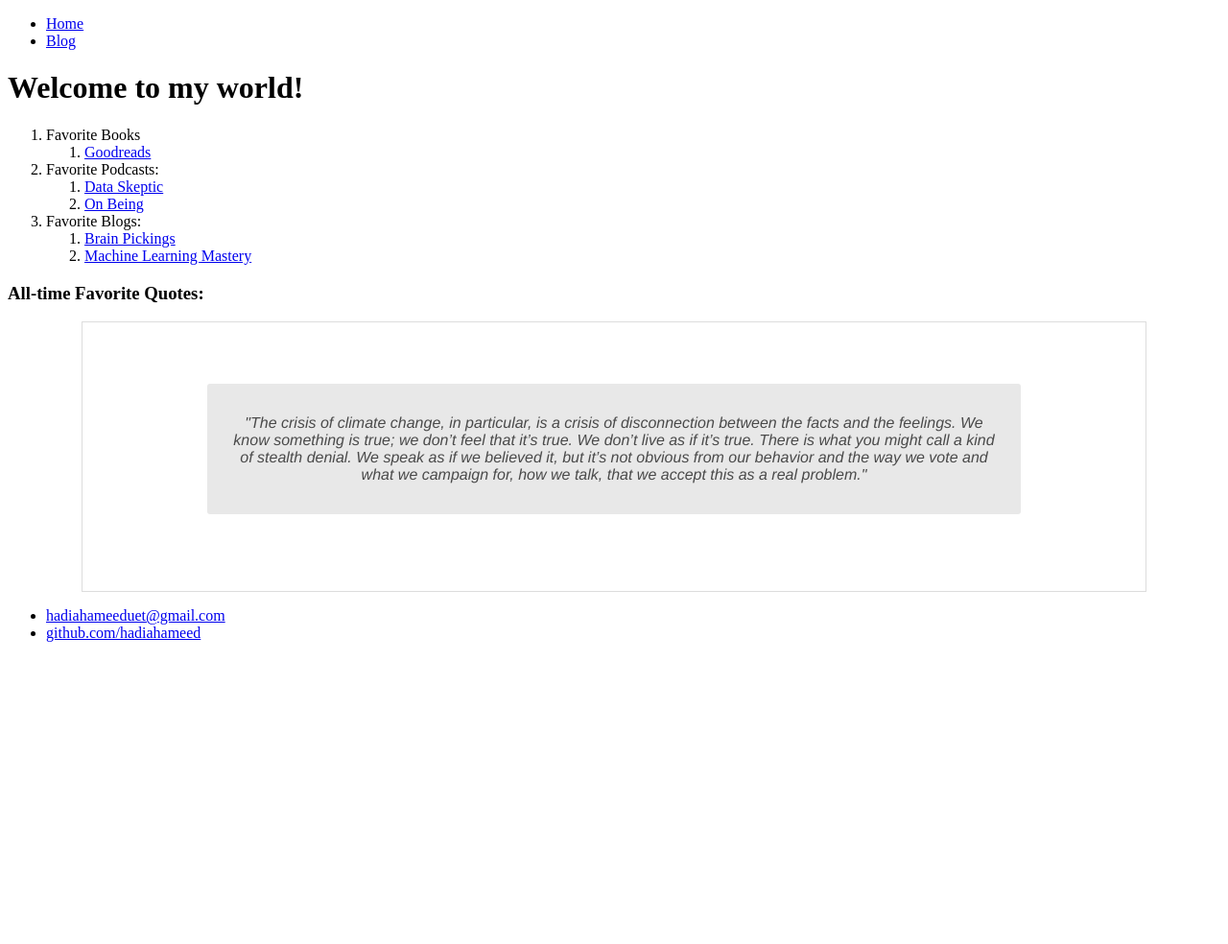
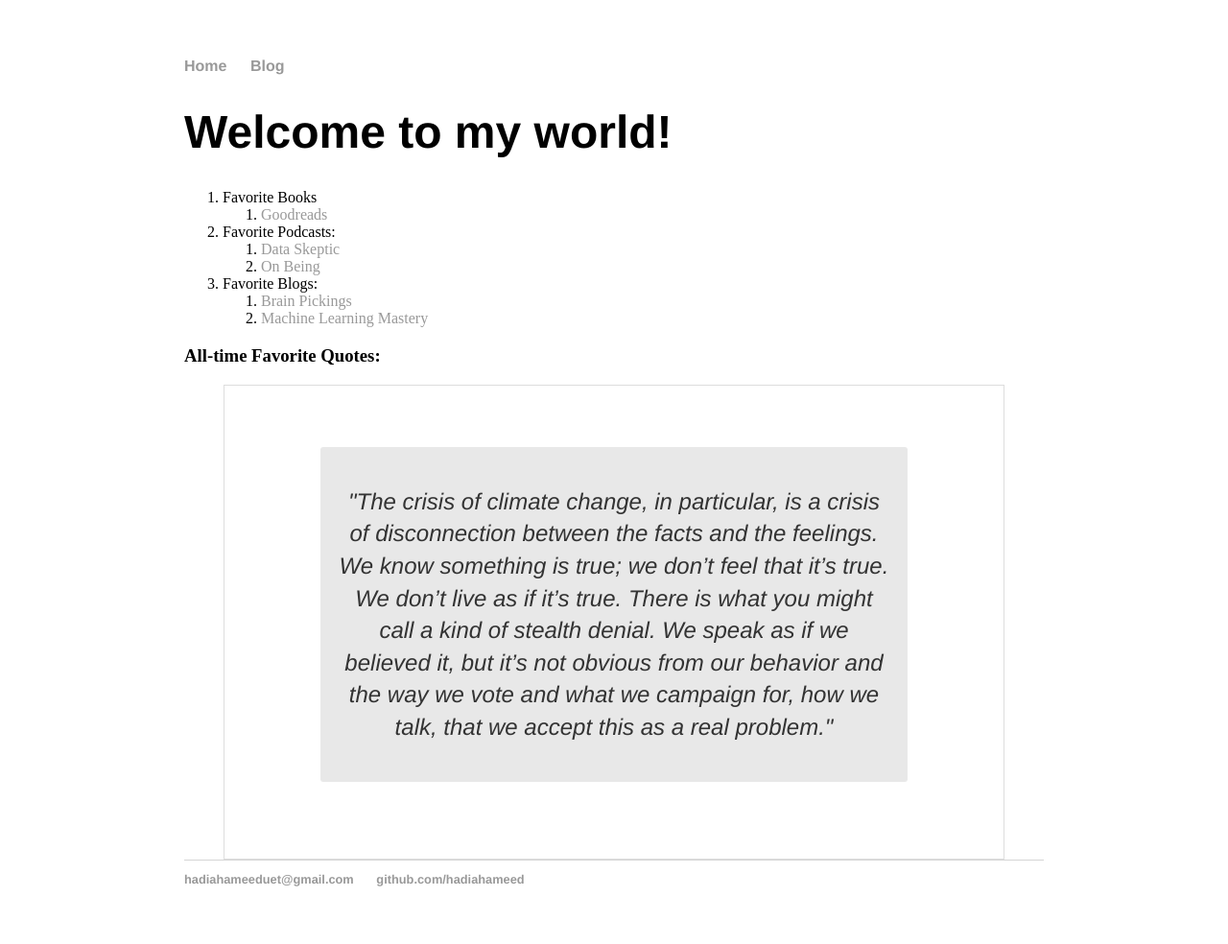
Before and after one commit to hadiahameed/hadiahameed.github.io, a Jekyll site: the page built from index.html, in a window 1280 px wide. Shown: the whole page at 96% size. Built offline with Jekyll 4.4.1, drawn with Linux system fonts in a browser that asks for light colours; before the commit the page ends 900 px from its top, so only the background shows below that.

Commit message:
Update homepage.css

```diff
--- a/css/homepage.css
+++ b/css/homepage.css
@@ -41,4 +41,46 @@
     left: 100%;
 }
 
-Resources
+body {
+    margin: 60px auto;
+    width: 70%;
+}
+nav ul, footer ul {
+    font-family:'Helvetica', 'Arial', 'Sans-Serif';
+    padding: 0px;
+    list-style: none;
+    font-weight: bold;
+}
+nav ul li, footer ul li {
+    display: inline;
+    margin-right: 20px;
+}
+a {
+    text-decoration: none;
+    color: #999;
+}
+a:hover {
+    text-decoration: underline;
+}
+h1 {
+    font-size: 3em;
+    font-family:'Helvetica', 'Arial', 'Sans-Serif';
+}
+p {
+    font-size: 1.5em;
+    line-height: 1.4em;
+    color: #333;
+}
+footer {
+    border-top: 1px solid #d5d5d5;
+    font-size: .8em;
+}
+
+ul.posts {
+    margin: 20px auto 40px;
+    font-size: 1.5em;
+}
+
+ul.posts li {
+    list-style: none;
+}
```
